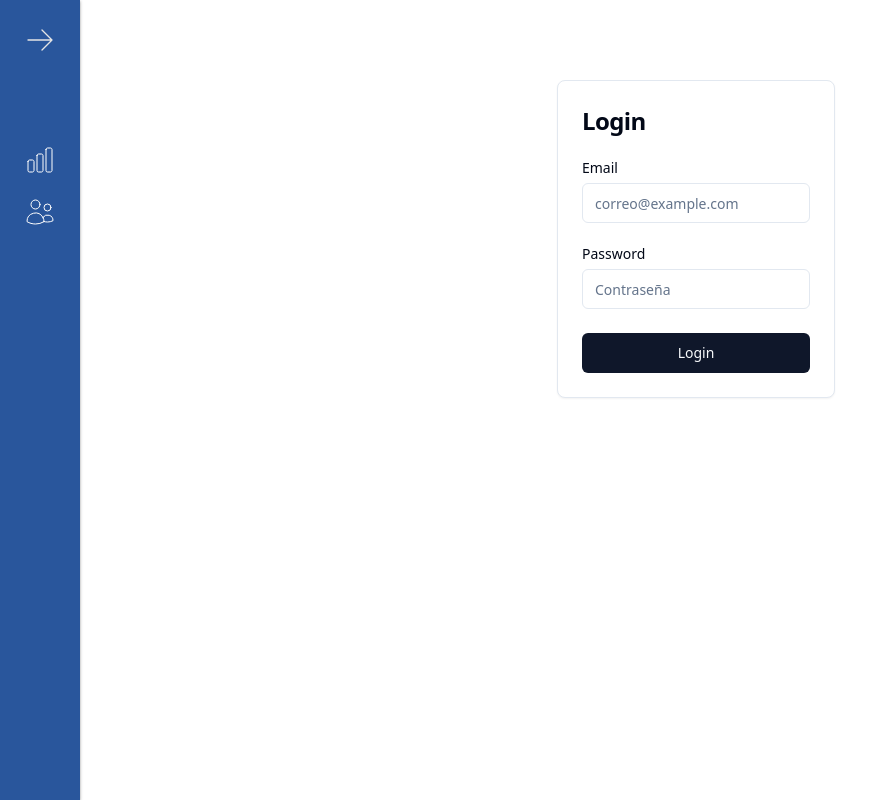
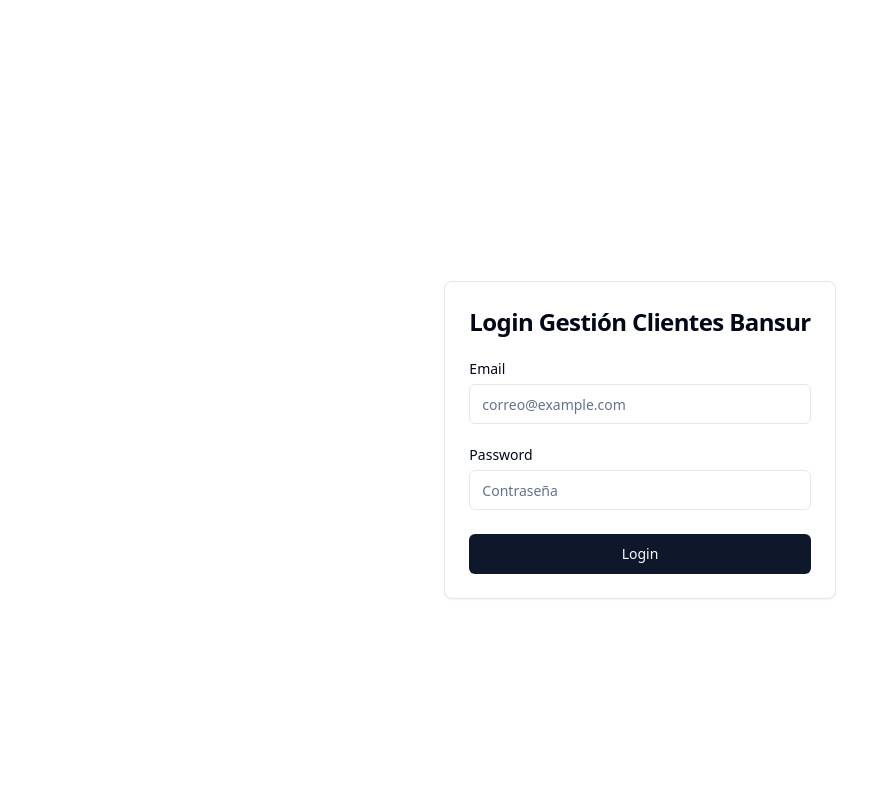
Before and after one commit to MagnoliaGrafica/bansur-gestion-clientes-react-shadcn, a React (Vite) app: page /login in a window 1280 px wide. Shown: the whole page, without its empty margins (0-873 px from the left). Built offline with nearby package versions, Linux system fonts and the light colour scheme.

Commit message:
cambio pantalla login

```diff
--- a/src/App.tsx
+++ b/src/App.tsx
@@ -1,31 +1,44 @@
-import { BrowserRouter, Routes, Route } from 'react-router-dom';
+import { BrowserRouter, Routes, Route } from "react-router-dom";
 
-import Login from './pages/Login.tsx';
-import Dashboard from './pages/Dashboard.tsx';
-import About from './pages/About.tsx';
-import Analytics from './pages/Analytics.tsx';
-import Comment from './pages/Comment.tsx';
-import Product from './pages/Product.tsx';
-import ProductList from './pages/ProductList.tsx';
-import Clientes from './pages/Clientes.tsx';
-import Cliente from './pages/Cliente.tsx';
-import ClienteAdd from './pages/ClienteAdd.tsx';
-import DefaultLayout from './layout/DefaultLayout.tsx';
-import { AuthProvider } from './context/AuthContext.tsx'; // Importa AuthProvider
+import Login from "./pages/Login.tsx";
+import Dashboard from "./pages/Dashboard.tsx";
+import About from "./pages/About.tsx";
+import Product from "./pages/Product.tsx";
+import ProductList from "./pages/ProductList.tsx";
+import Clientes from "./pages/Clientes.tsx";
+import Cliente from "./pages/Cliente.tsx";
+import ClienteAdd from "./pages/ClienteAdd.tsx";
+import DefaultLayout from "./layout/DefaultLayout.tsx";
+import { AuthProvider } from "./context/AuthContext.tsx"; // Importa AuthProvider
+
+// Login Layout (puede ser vacío o específico)
+const LoginLayout = ({ children }: { children: React.ReactNode }) => {
+  return (
+    <div className="min-h-screen flex items-center justify-center">
+      {children}
+    </div>
+  );
+};
 
 function App() {
   return (
     <AuthProvider>
       <BrowserRouter>
         <Routes>
-          {/* Aplica DefaultLayout como un wrapper */}
+          {/* Login Route */}
+          <Route
+            path="/login"
+            element={
+              <LoginLayout>
+                <Login />
+              </LoginLayout>
+            }
+          />
+          {/* Default Layout for Protected Routes */}
           <Route element={<DefaultLayout />}>
-            <Route path="/login" element={<Login />} />
             <Route path="/" element={<Dashboard />} />
             <Route path="/dashboard" element={<Dashboard />} />
             <Route path="/about" element={<About />} />
-            <Route path="/comment" element={<Comment />} />
-            <Route path="/analytics" element={<Analytics />} />
             <Route path="/product" element={<Product />} />
             <Route path="/productList" element={<ProductList />} />
             <Route path="/clientes" element={<Clientes />} />
--- /dev/null
+++ b/src/layout/LoginLayout.tsx
@@ -0,0 +1,7 @@
+const LoginLayout = ({ children }: { children: React.ReactNode }) => {
+    return (
+      <div className="min-h-screen flex items-center justify-center">
+        {children}
+      </div>
+    );
+  };
--- a/src/pages/Analytics.tsx
+++ /dev/null
@@ -1,10 +0,0 @@
-
-const Analytics = () => {
-    return (
-        <div>
-            <h1>Analytics page</h1>
-        </div>
-    );
-};
-
-export default Analytics;
--- a/src/pages/ClienteAdd.tsx
+++ b/src/pages/ClienteAdd.tsx
@@ -100,7 +100,7 @@ const AddCliente = () => {
     try {
       setIsSubmitting(true);
       const response = await axios.post(CLIENTE_API_URL, elCliente);
-      if (response.status === 201) {
+      if (response.status === 200) {
         alert("Cliente creado con éxito.");
         navigate("/clientes");
       }
--- a/src/pages/Comment.tsx
+++ /dev/null
@@ -1,10 +0,0 @@
-
-const Comment = () => {
-    return (
-        <div>
-            <h1>Comment page</h1>
-        </div>
-    );
-};
-
-export default Comment;
--- a/src/pages/Login.tsx
+++ b/src/pages/Login.tsx
@@ -56,7 +56,7 @@ const Login = () => {
     <div className="flex flex-col gap-6 mx-auto mt-20">
       <Card>
         <CardHeader>
-          <CardTitle className="text-2xl">Login</CardTitle>
+          <CardTitle className="text-2xl">Login Gestión Clientes Bansur</CardTitle>
           {/*<CardDescription>
             Enter your email below to login to your account
           </CardDescription>*/}
--- a/src/types/Types.tsx
+++ b/src/types/Types.tsx
@@ -22,7 +22,6 @@ export interface Props {
     canal?: number; // Propiedad opcional
     ejecutivo?: number; // Propiedad opcional
     convenio?: number; // Propiedad opcional
-    // ...
   }
 
 
```
